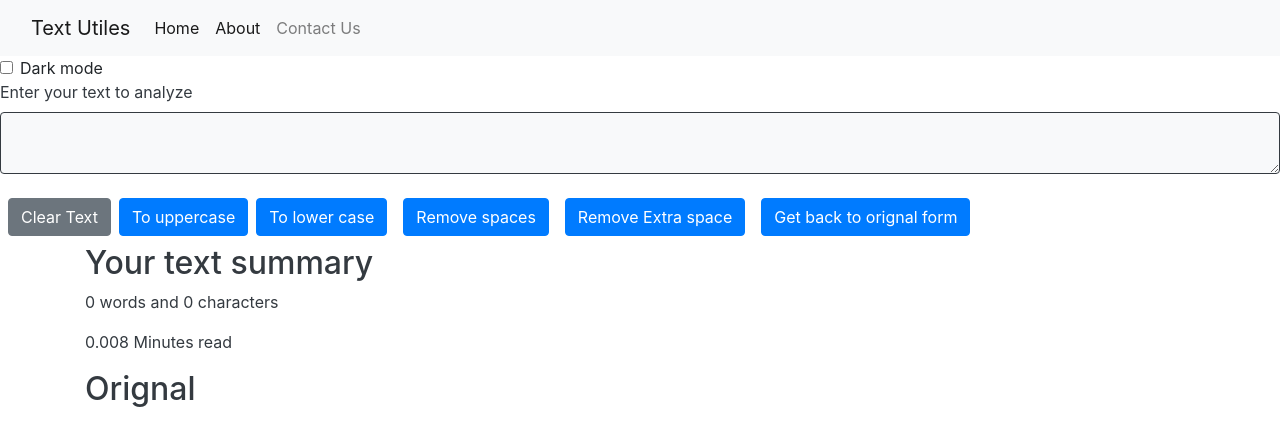
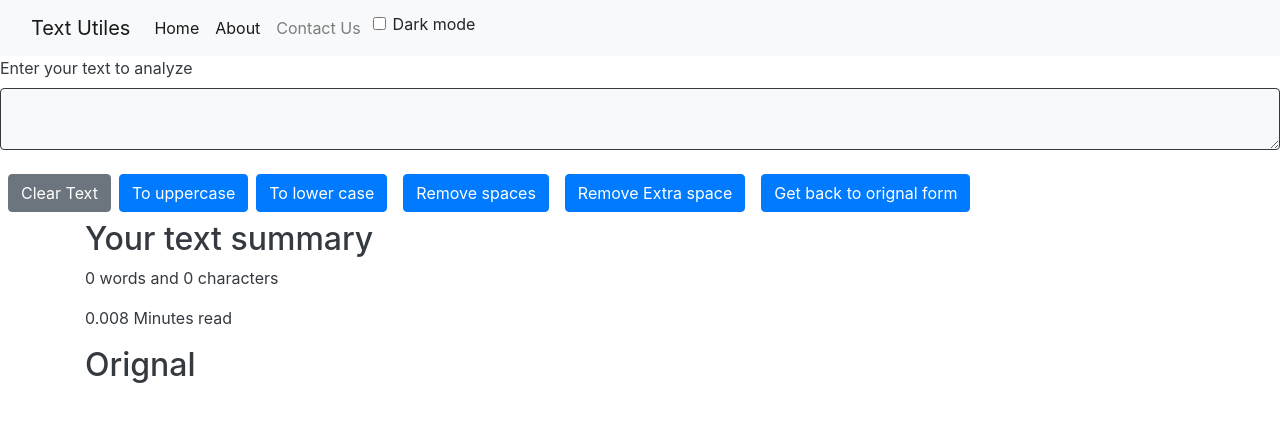
Before and after one commit to MAmmaadTehseen/react, a React (Create React App) app: page / in a window 1280 px wide. Shown: the top 446 px of the page. Built offline with nearby package versions, Linux system fonts and the light colour scheme.

Commit message:
28-12-23

```diff
--- a/src/Components/Mode.js
+++ b/src/Components/Mode.js
@@ -1,23 +1,5 @@
 import React from "react";
 
 export default function Mode(props) {
-  return (
-    <div className="form-check form-switch">
-      <input
-        className="form-check-input"
-        type="checkbox"
-        role="switch"
-        id="flexSwitchCheckChecked"
-        onClick={props.togglemode}
-      />
-      <label
-        className={`form-check-label text-${
-          props.mode === "light" ? "DARK" : "light"
-        }`}
-        for="flexSwitchCheckChecked"
-      >
-        Dark mode
-      </label>
-    </div>
-  );
+  return <></>;
 }
--- a/src/Components/Navbar.js
+++ b/src/Components/Navbar.js
@@ -53,6 +53,25 @@ export default function Navbar(props) {
                   Contact Us
                 </a>
               </li>
+              <li className="m-1">
+                <div className="form-check form-switch ">
+                  <input
+                    className="form-check-input"
+                    type="checkbox"
+                    role="switch"
+                    id="flexSwitchCheckChecked"
+                    onClick={props.togglemode}
+                  />
+                  <label
+                    className={`form-check-label text-${
+                      props.mode === "light" ? "DARK" : "light"
+                    } `}
+                    for="flexSwitchCheckChecked"
+                  >
+                    Dark mode
+                  </label>
+                </div>
+              </li>
             </ul>
           </div>
         </div>
```
